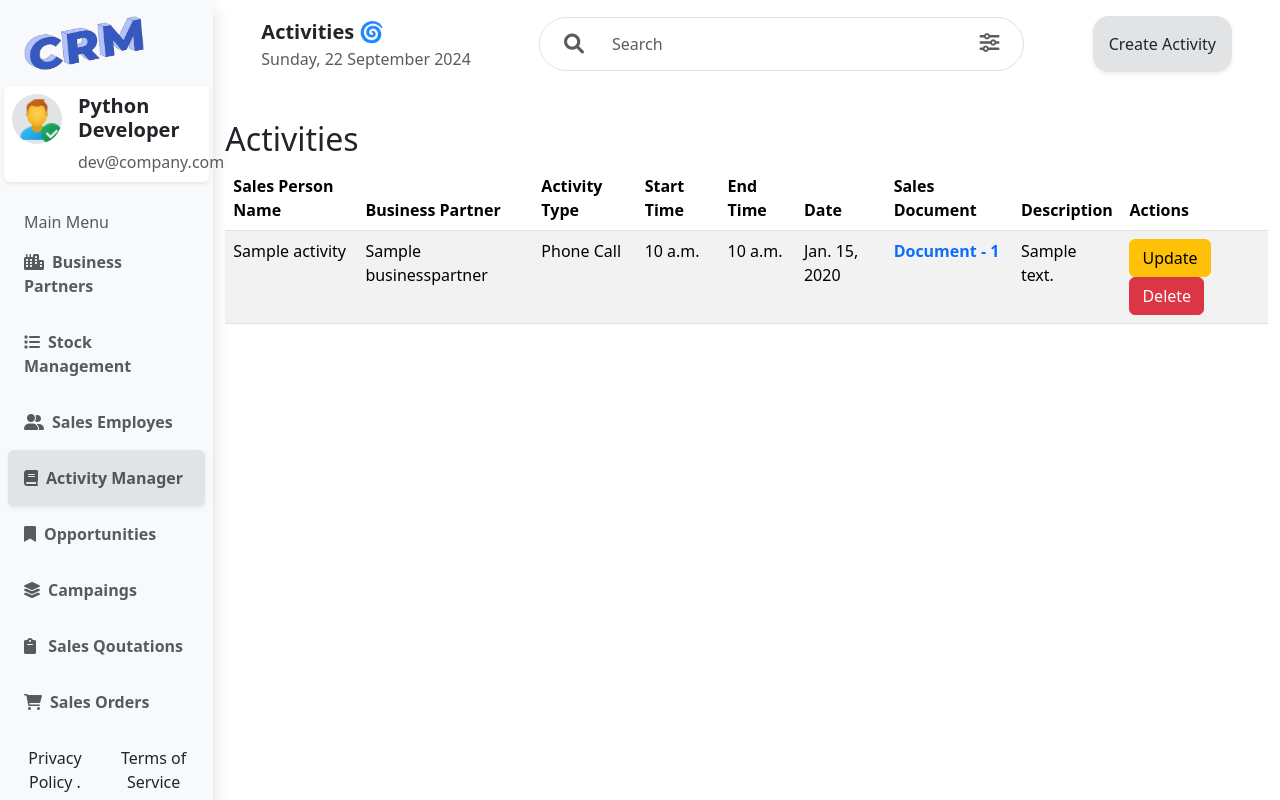
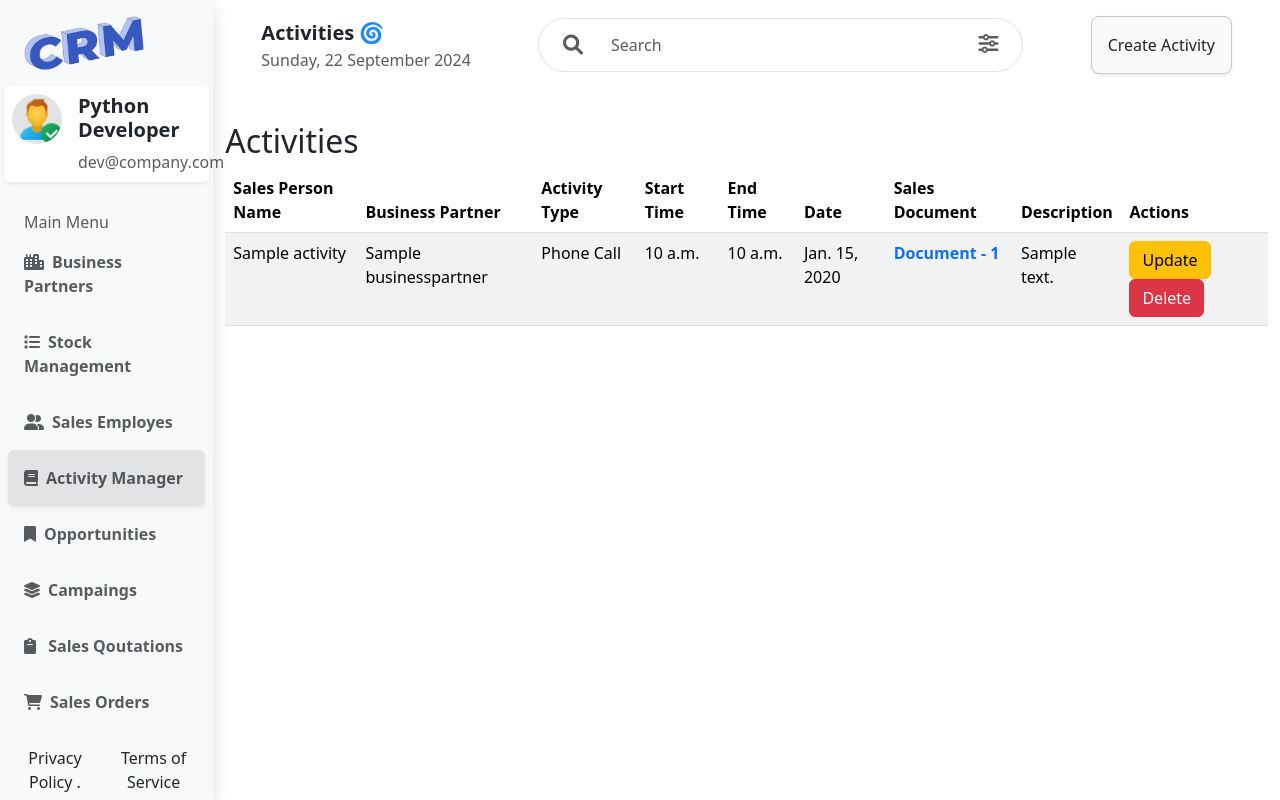
Before and after one commit to muchirajunior/crm, a Django app: page /activities/ in a window 1280 px wide. Run offline with Django 5.2, Linux system fonts and the light colour scheme; tables that the repository leaves empty hold one stand-in row (values such as "Sample post").

Commit message:
Update home btn :star:

```diff
--- a/home/templates/base.html
+++ b/home/templates/base.html
@@ -54,7 +54,7 @@
 
         </span>
 
-        <span class="shadow-sm  rounded-4 p-3 bg-secondary-subtle ">
+        <span class="shadow-sm  rounded-3 p-3 bg-light border border-secondary-subtle ">
           {% block action %}
           {% endblock %}
         </span>
```
Also changed, not shown: 1 other file.
